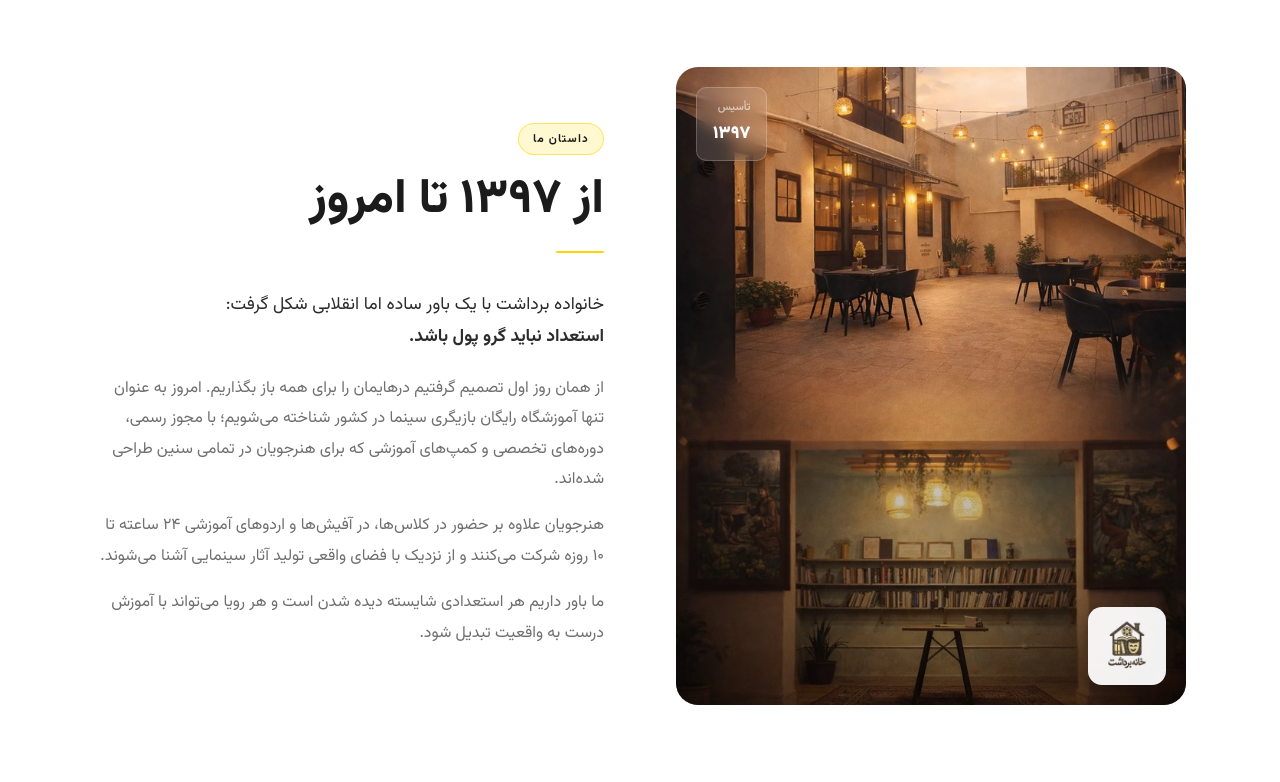
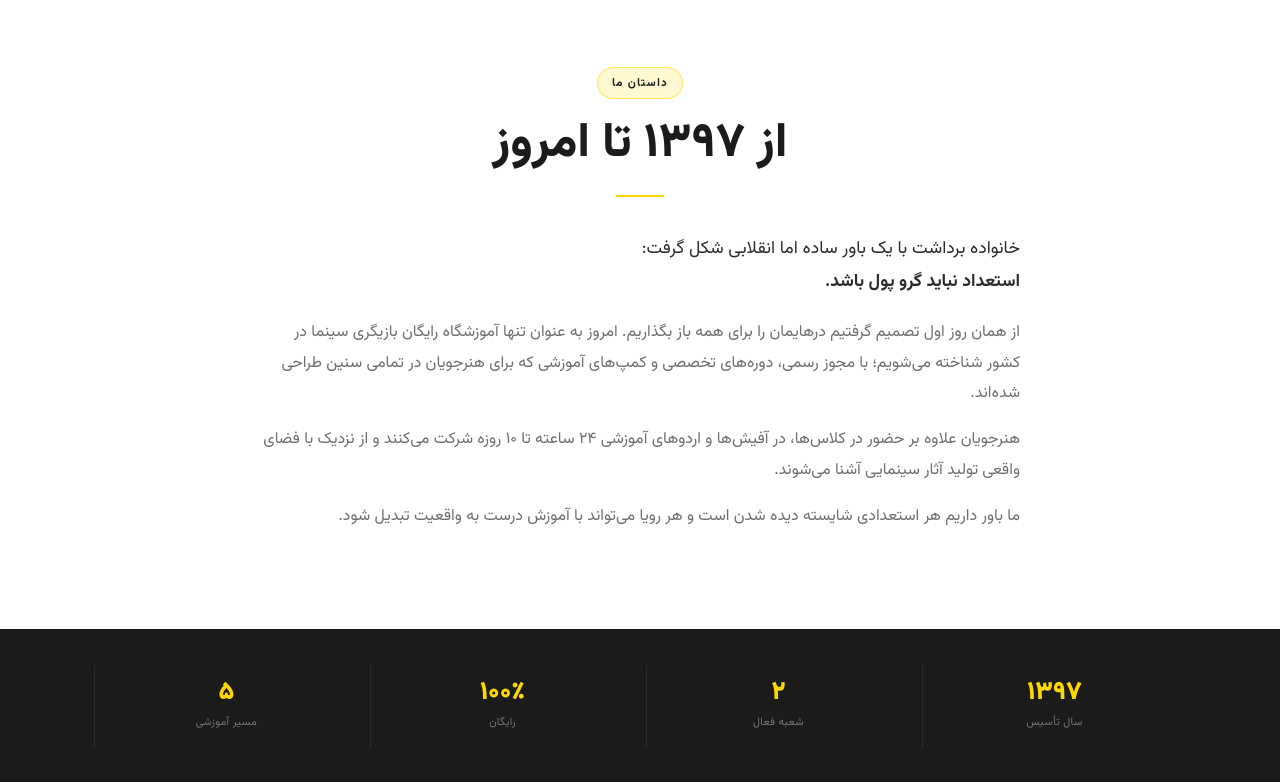
Before and after one commit to yaasernazarii-ship-it/bardashtt, a Next.js app in the folder nextjs/: page / in a window 1280 px wide. Shown: the part 500-1282 px from the top of the page. Built offline with nearby package versions, Linux system fonts and the light colour scheme; no server answers; the database is empty.

Commit message:
Update home.css, page.js

```diff
--- a/nextjs/app/home.css
+++ b/nextjs/app/home.css
@@ -1,16 +1,7 @@
 /* ── HOME PAGE ──────────────────────────── */
-.story-grid { display:grid;grid-template-columns:1fr 1fr;gap:72px;align-items:center; }
-.story-img { aspect-ratio:4/5;border-radius:var(--radius-lg);overflow:hidden;position:relative;background:linear-gradient(145deg,#1a1208 0%,#2a1f0d 45%,#0d0a05 100%);background-size:cover;background-position:center; }
-.story-img::after { content:'';position:absolute;inset:0;background:linear-gradient(to top,rgba(0,0,0,.55) 0%,transparent 55%); }
-.story-logo-badge { position:absolute;bottom:20px;right:20px;z-index:2;background:rgba(255,255,255,.94);border-radius:14px;padding:10px;width:78px;height:78px;display:flex;align-items:center;justify-content:center;box-shadow:0 8px 24px rgba(0,0,0,.3); }
-.story-logo-badge img { width:100%;height:100%;object-fit:contain; }
-.story-year-badge { position:absolute;top:20px;left:20px;z-index:2;background:rgba(255,255,255,.12);backdrop-filter:blur(8px);border:1px solid rgba(255,255,255,.2);border-radius:10px;padding:10px 16px; }
-.story-year-badge span { display:block;font-size:.68rem;font-weight:600;color:rgba(255,255,255,.6);margin-bottom:2px; }
-.story-year-badge strong { font-size:1.1rem;font-weight:900;color:#fff; }
-@media(max-width:900px){
-  .story-grid{grid-template-columns:1fr;gap:40px;}
-  .story-img{aspect-ratio:16/9;}
-}
+.story-text { max-width: 760px; margin: 0 auto; text-align: center; }
+.story-text .line { margin-inline: auto; }
+.story-text p { text-align: right; }
 .home-hero {
   position: relative;
   overflow: hidden;
--- a/nextjs/app/page.js
+++ b/nextjs/app/page.js
@@ -38,17 +38,7 @@ export default async function HomePage() {
       {/* داستان ما */}
       <section style={{ background: 'var(--white)' }}>
         <div className="container">
-          <div className="story-grid">
-            <div className="story-img" style={{ backgroundImage: `url(${t('about.story.image')})` }}>
-              <div className="story-year-badge">
-                <span>{t('about.story.foundedLabel')}</span>
-                <strong>{t('about.story.foundedYear')}</strong>
-              </div>
-              <div className="story-logo-badge">
-                <img src="/bardasht-logo.png" alt="خانه برداشت" loading="lazy" decoding="async" />
-              </div>
-            </div>
-            <div>
+          <div className="story-text">
             <span className="tag tag--gold">{t('about.story.eyebrow')}</span>
             <h2 className="heading" style={{ marginTop: 16 }}>{t('about.story.heading')}</h2>
             <div className="line" />
@@ -67,17 +57,16 @@ export default async function HomePage() {
             </p>
           </div>
         </div>
-        </div>
       </section>
 
       {/* آمار */}
-      <section style={{ background: 'var(--dark)', padding: '56px 0' }}>
+      <section style={{ background: 'var(--dark)', padding: '36px 0' }}>
         <div className="container">
-          <div style={{ display: 'grid', gridTemplateColumns: 'repeat(4,1fr)', gap: 24, textAlign: 'center' }}>
+          <div style={{ display: 'grid', gridTemplateColumns: 'repeat(4,1fr)', gap: 12, textAlign: 'center' }}>
             {[[t('about.stat1.num'),t('about.stat1.label')],[t('about.stat2.num'),t('about.stat2.label')],[t('about.stat3.num'),t('about.stat3.label')],[t('about.stat4.num'),t('about.stat4.label')]].map(([n,l]) => (
-              <div key={l} style={{ padding: '32px 16px', borderLeft: '1px solid rgba(255,255,255,.07)' }}>
-                <div style={{ fontSize: 'clamp(2rem,4vw,3rem)', fontWeight: 900, color: 'var(--gold)', lineHeight: 1, marginBottom: 8 }}>{n}</div>
-                <p style={{ fontSize: '.78rem', color: 'rgba(255,255,255,.4)', letterSpacing: '.04em' }}>{l}</p>
+              <div key={l} style={{ padding: '16px 8px', borderLeft: '1px solid rgba(255,255,255,.07)' }}>
+                <div style={{ fontSize: 'clamp(1.15rem,2.2vw,1.6rem)', fontWeight: 900, color: 'var(--gold)', lineHeight: 1, marginBottom: 6 }}>{n}</div>
+                <p style={{ fontSize: '.68rem', color: 'rgba(255,255,255,.4)', letterSpacing: '.03em' }}>{l}</p>
               </div>
             ))}
           </div>
```
Lines whose indentation alone changed are shown as unchanged.
